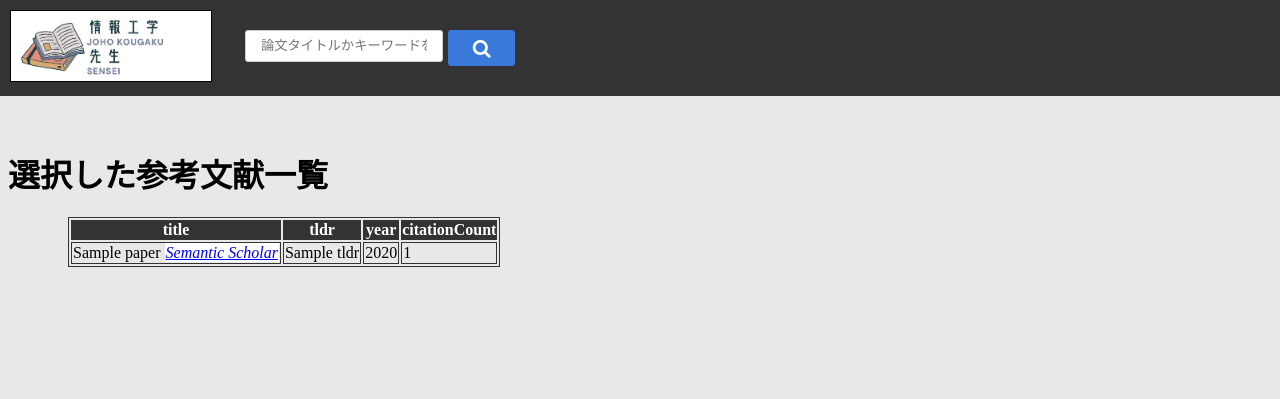
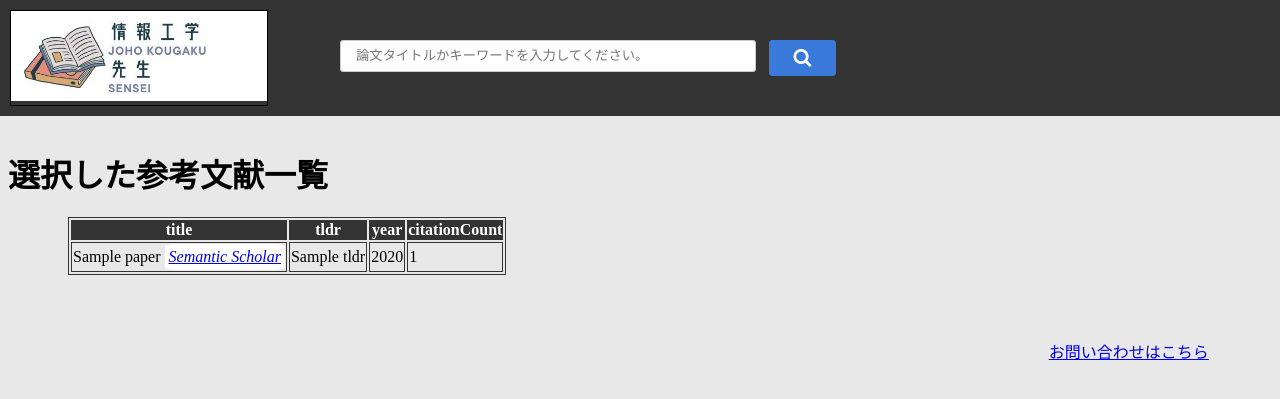
Before and after one commit to enpitut2023/IE_teacher, a Flask app: template api/templates/result.html in a window 1280 px wide. Shown: the top 399 px of the page. Run offline with Flask 3, Linux system fonts and the light colour scheme; the template is opened without the code that fills it: most values are stand-ins (such as "Sample title", 1, 10 or a date in 2020); some libraries are stand-ins or nearby versions.

Commit message:
[update] UIの大幅変更
大きく、index.htmlの構造と/root、/papers、/resultのheaderの構造を
変更しました。

以下のCSSクラスの削除
・form-inline
・sr-only
・mb-3
・input-group

以下変更点
・headerのロゴの大きさの指定の仕方を絶対指定ではなく、相対指定に
・resultのsemantic scholarへのリンクのcontainerをdisplay:inline-boxにし、
はみ出ないように。また角も取ってみました。
・index.htmlの変更後のワイヤーフレームはmiroに貼りました。

```diff
--- a/api/static/css/style.css
+++ b/api/static/css/style.css
@@ -80,12 +80,6 @@ tfoot {
     margin-top: 3%;
 }
 
-.index-container img{
-    width: 50%;
-    height: auto;
-    margin-right: 0px;
-}
-
 .form-container {
     width: 90%;
     height: 20%;
@@ -96,6 +90,10 @@ tfoot {
     margin-right: 5%;
 }
 
+.form-header {
+    width: 50%;
+}
+
 .form-group{
     width: 100%;
     display: flex;
@@ -103,7 +101,6 @@ tfoot {
     margin: 0;
     /* align-content: center; */
 }
-
 
 .feedback-container {
     width: 90%;
@@ -128,11 +125,15 @@ header {
     align-items: center; /*要素を垂直方向に中央に配置する*/
 }
 
-.header-container img{
-    width: 200px;
+.header-img{
+    width: 20%;
     border: 1px solid black;
-    margin-right: 30px;
     margin-bottom: 0px;
+}
+
+.header-img img{
+    width: 100%;
+    height: auto;
 }
 
 .h1_head{
@@ -163,14 +164,12 @@ header {
     height: 50px; /* ロゴの高さを設定 */
 }
 
-.link_seman_logo img{
-    width: 100%;
-    height: auto;
-}
-
 .seman_logo_container{
     border: 1px solid #fff;
     background-color: #fff;
+    display: inline-block;
+    padding: 3px;
+    border-radius: 10%;
 }
 
 .seman_logo_container:hover{
--- a/api/templates/papers.html
+++ b/api/templates/papers.html
@@ -13,7 +13,7 @@
                 <a class="header-img" href="{{ url_for('index') }}">
                     <img src="\static\figures\header_logo.jpg" alt="情報工学先生">
                 </a>
-                <form method="post">
+                <form class="form-header" method="post">
                     <div class="form-group">
                         <label for="screen_name"></label>
                         <input id="keyword" name="keyword" placeholder="論文タイトルかキーワードを入力してください。" type="text" class="c-form-text">
--- a/api/templates/result.html
+++ b/api/templates/result.html
@@ -14,7 +14,7 @@
                 <a class="header-img" href="{{ url_for('index') }}">
                     <img src="\static\figures\header_logo.jpg" alt="情報工学先生">
                 </a>
-                <form method="post">
+                <form class="form-header" method="post">
                     <div class="form-group">
                         <label for="screen_name"></label>
                         <input id="keyword" name="keyword" placeholder="論文タイトルかキーワードを入力してください。" type="text" class="c-form-text">
@@ -58,6 +58,9 @@
                     {% endfor %}
                 </tbody>
             </table>
+            <div class="feedback-container">
+                <a href="https://discord.com/channels/1096256981192425482/1136249755287162970/1136249761977081877">お問い合わせはこちら</a>
+            </div>
         </div>
     </body>
 </html>
--- a/api/templates/root_nontable.html
+++ b/api/templates/root_nontable.html
@@ -13,7 +13,7 @@
                 <a class="header-img" href="{{ url_for('index') }}">
                     <img src="\static\figures\header_logo.jpg" alt="情報工学先生">
                 </a>
-                <form style="width:100%" method="post">
+                <form class="form-header" method="post">
                     <div class="form-group">
                         <label  for="screen_name"></label>
                         <input id="keyword" name="keyword" placeholder="論文タイトルかキーワードを入力してください。" type="text" class="c-form-text">
```
